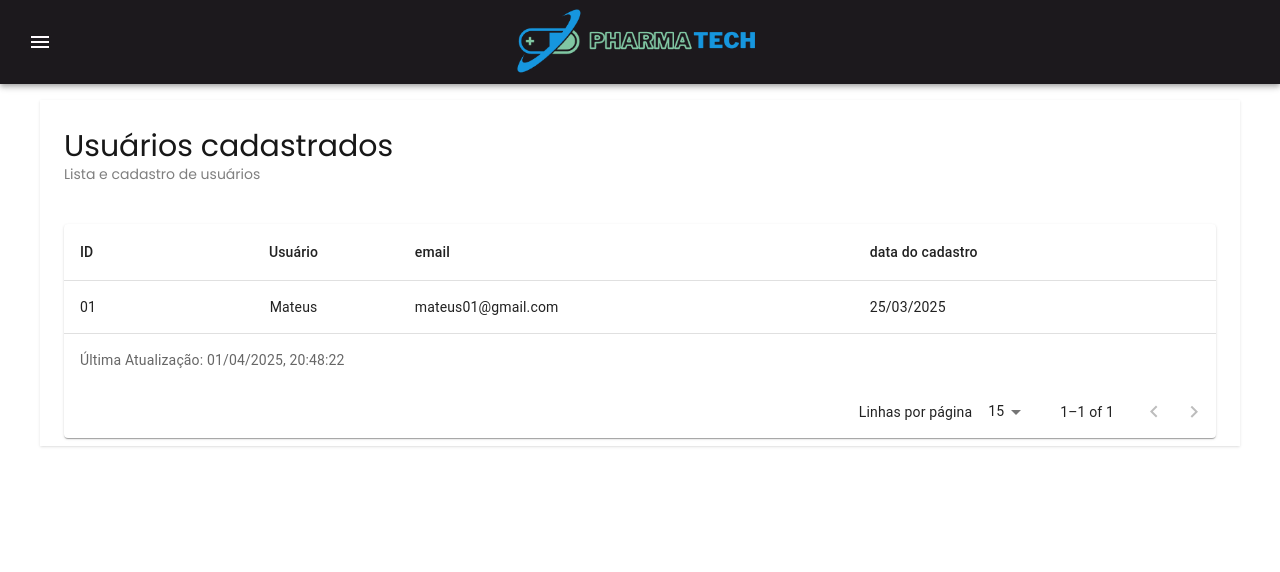
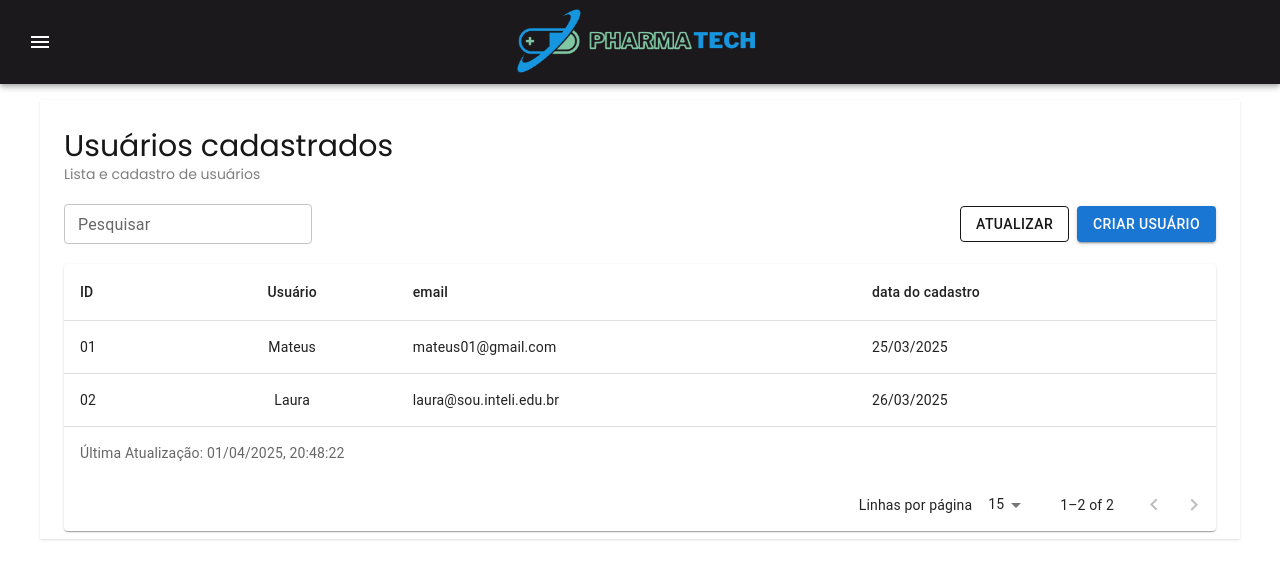
Before and after one commit to Inteli-College/2025-1A-T12-EC05-G02, a Next.js app in the folder src/frontend/pharmabot/: page /usuario in a window 1280 px wide. Shown: the top 572 px of the page. Built offline with nearby package versions, Linux system fonts and the light colour scheme.

Commit message:
feat: adicionei mais linhas no modal e mockei alguns dados

```diff
--- /dev/null
+++ b/src/frontend/pharmabot/src/app/usuario/FormUsuario.tsx
@@ -0,0 +1,33 @@
+"use client";
+
+import FormModal from "../components/FormModal";
+import { Input } from "../components/FormModal";
+
+interface Props {
+  open: boolean;
+  handleOpen: (args: any) => void;
+}
+
+const FormUsuario: React.FC<Props> = ({ open, handleOpen }) => {
+  const dataCadastro = new Date().toISOString(); // valor automático
+
+  // Campos do formulário
+  const inputs: Input[] = [
+    { label: "Nome", type: "text", name: "nome", required: true },
+    { label: "E-mail", type: "email", name: "email", required: true },
+    { label: "Senha", type: "password", name: "senha", required: true }, // NOVO CAMPO
+    { label: "Data de Cadastro", type: "date", name: "dataCadastro", required: false, value: dataCadastro, hidden: true }
+  ];
+
+  return (
+    <FormModal
+      title="Cadastro de Usuário"
+      open={open}
+      handleOpen={handleOpen}
+      rota="http://127.0.0.1:5555/api/usuarios/criar"
+      inputs={inputs}
+    />
+  );
+};
+
+export default FormUsuario;
--- a/src/frontend/pharmabot/src/app/usuario/page.tsx
+++ b/src/frontend/pharmabot/src/app/usuario/page.tsx
@@ -1,39 +1,110 @@
 "use client";
 
-import Header from "../components/Header"; // Header com Sidebar embutida
-import TabelaPharma from "../components/TabelaPharma"; // Tabela genérica reutilizável
-import { Column, Data } from "../components/table"; // Tipagens reutilizadas da tabela
+import Header from "../components/Header";
+import TabelaPharma from "../components/TabelaPharma";
+import { Column, Data } from "../components/table";
+import { TextField, Stack, Button } from "@mui/material";
+import { useState, useEffect } from "react";
+import FormUsuario from "./FormUsuario"; // componente de modal para cadastro
 
-// Definição das colunas da tabela
+// Define as colunas da tabela
 const colunas: Column[] = [
   { id: 'id', label: 'ID', minWidth: 150 },
   { id: 'usuario', label: 'Usuário', align: 'center', minWidth: 170 },
   { id: 'email', label: 'email', minWidth: 200 },
   { id: 'data', label: 'data do cadastro', minWidth: 170 },
 ];
-
-export default function UsuariosCadastrados() {
-  // Dados mockados temporariamente
+//mocka os dados tempoririamente
 const rowsMock: Data[] = [
     { id: "01", usuario: 'Mateus', email: 'mateus01@gmail.com', data: '25/03/2025' }
   ];
 
+export default function UsuariosCadastrados() {
+  const [rows, setRows] = useState<Data[]>([]);
+  const [filteredRows, setFilteredRows] = useState<Data[]>([]);
+  const [searchText, setSearchText] = useState<string>('');
+  const [loading, setLoading] = useState<boolean>(false);
+  const [key, setKey] = useState(0);
+  const [open, setOpen] = useState(false); // controla o modal
+
+  // Atualiza a tabela (trigger no botão Atualizar)
+  const reRender = () => {
+    setKey(prev => prev + 1);
+  };
+
+  // Busca os usuários na API
+  useEffect(() => {
+    // Atualiza os dados mockados ao clicar em "Atualizar"
+    setLoading(true);
+
+    const rowsMock: Data[] = [
+      { id: "01", usuario: 'Mateus', email: 'mateus01@gmail.com', data: '25/03/2025' },
+      { id: "02", usuario: 'Laura', email: 'laura@sou.inteli.edu.br', data: '26/03/2025' }
+    ];
+
+    setRows(rowsMock);
+    setLoading(false);
+  }, [key]);
+
+  //ESSES COMENTÁRIOS ABAIXO É PRA QUANDO N FOR MAIS USAR OS DADOS MOKADOS
+
+//     setLoading(true);
+//     //fetch("http://127.0.0.1:5555/api/usuarios") // ajuste a URL se necessário
+//       .then(res => res.json())
+//       .then(data => {
+//         const formatted: Data[] = data.usuarios.map((user: any) => ({
+//           id: user.id,
+//           usuario: user.nome,
+//           email: user.email,
+//           data: user.dataCadastro
+//         }));
+//         setRows(formatted);
+//       })
+//       .catch(err => console.error(err))
+//       .finally(() => setLoading(false));
+//   }, [key]);
+
+  // Filtra com base no campo de busca
+  useEffect(() => {
+    if (!searchText) {
+      setFilteredRows(rows);
+    } else {
+      const filtered = rows.filter((row) =>
+        row.usuario.toLowerCase().includes(searchText.toLowerCase()) ||
+        row.email.toLowerCase().includes(searchText.toLowerCase())
+      );
+      setFilteredRows(filtered);
+    }
+  }, [searchText, rows]);
+
   return (
-    <div style={{ display: 'flex' }}>
-      <div style={{ flex: 1 }}>
-        {/* Header que já inclui Sidebar */}
+    <>
       <Header />
+      <FormUsuario open={open} handleOpen={setOpen} />
 
-        {/* Tabela renderizada com título e dados mock */}
       <TabelaPharma
+        loading={loading}
         titulo="Usuários cadastrados"
         subtitulo="Lista e cadastro de usuários"
-          rows={rowsMock}
+        render={key}
+        rows={filteredRows}
         colunas={colunas}
-          render={0}
-          loading={false}
+      >
+        {/* Filtro e botões */}
+        <div className='flex justify-between items-center'>
+          <TextField
+            label="Pesquisar"
+            size='small'
+            type="search"
+            value={searchText}
+            onChange={(e) => setSearchText(e.target.value)}
           />
+          <Stack id="botoes" spacing={1} direction="row">
+            <Button variant="outlined" color="black" onClick={reRender}>Atualizar</Button>
+            <Button variant="contained" onClick={() => setOpen(true)}>Criar Usuário</Button>
+          </Stack>
         </div>
-    </div>
+      </TabelaPharma>
+    </>
   );
 }
```
Also changed, not shown: src/frontend/pharmabot/src/app/usuario/listausuario.tsx (deleted, +0 -34 lines). Lines whose indentation alone changed are shown as unchanged.
